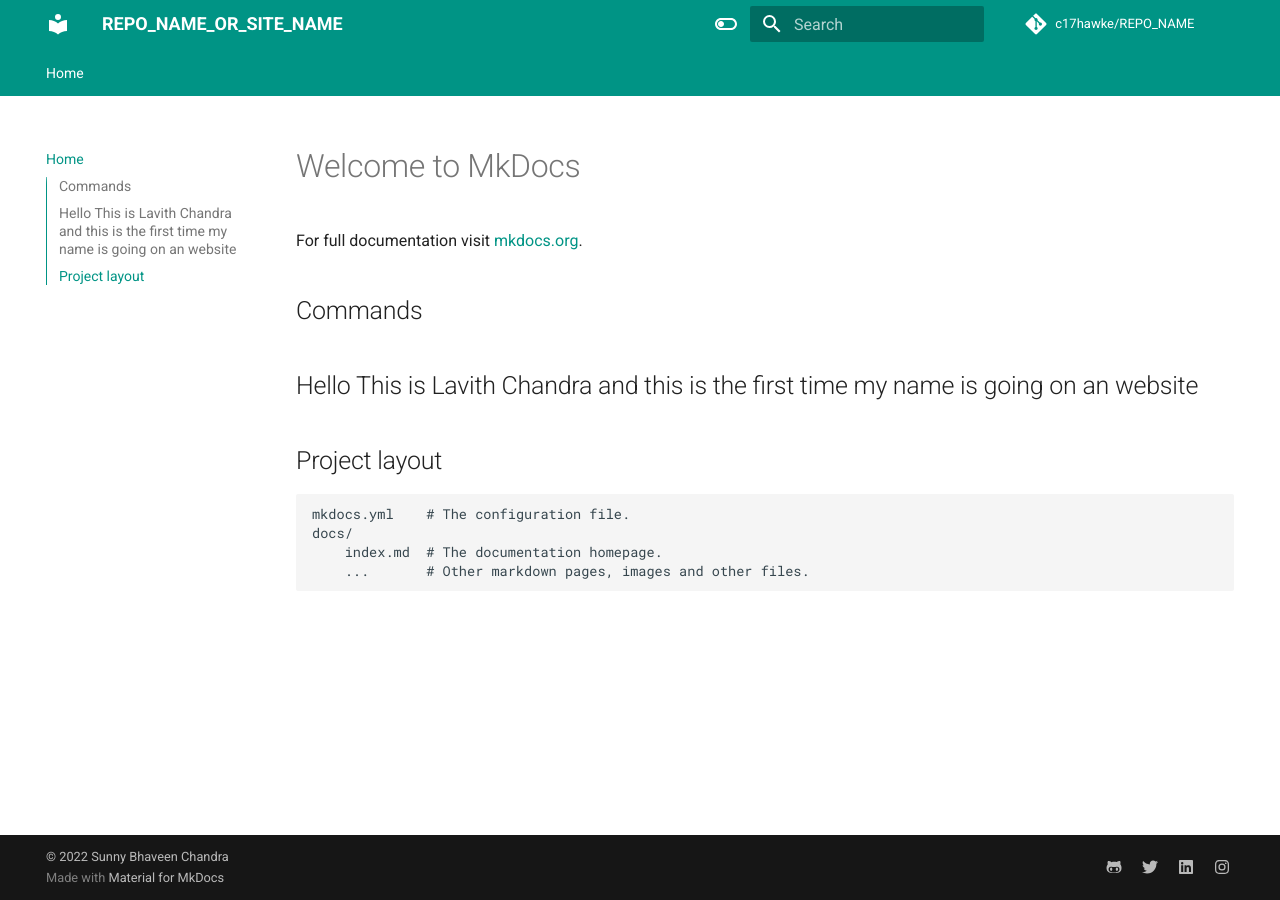
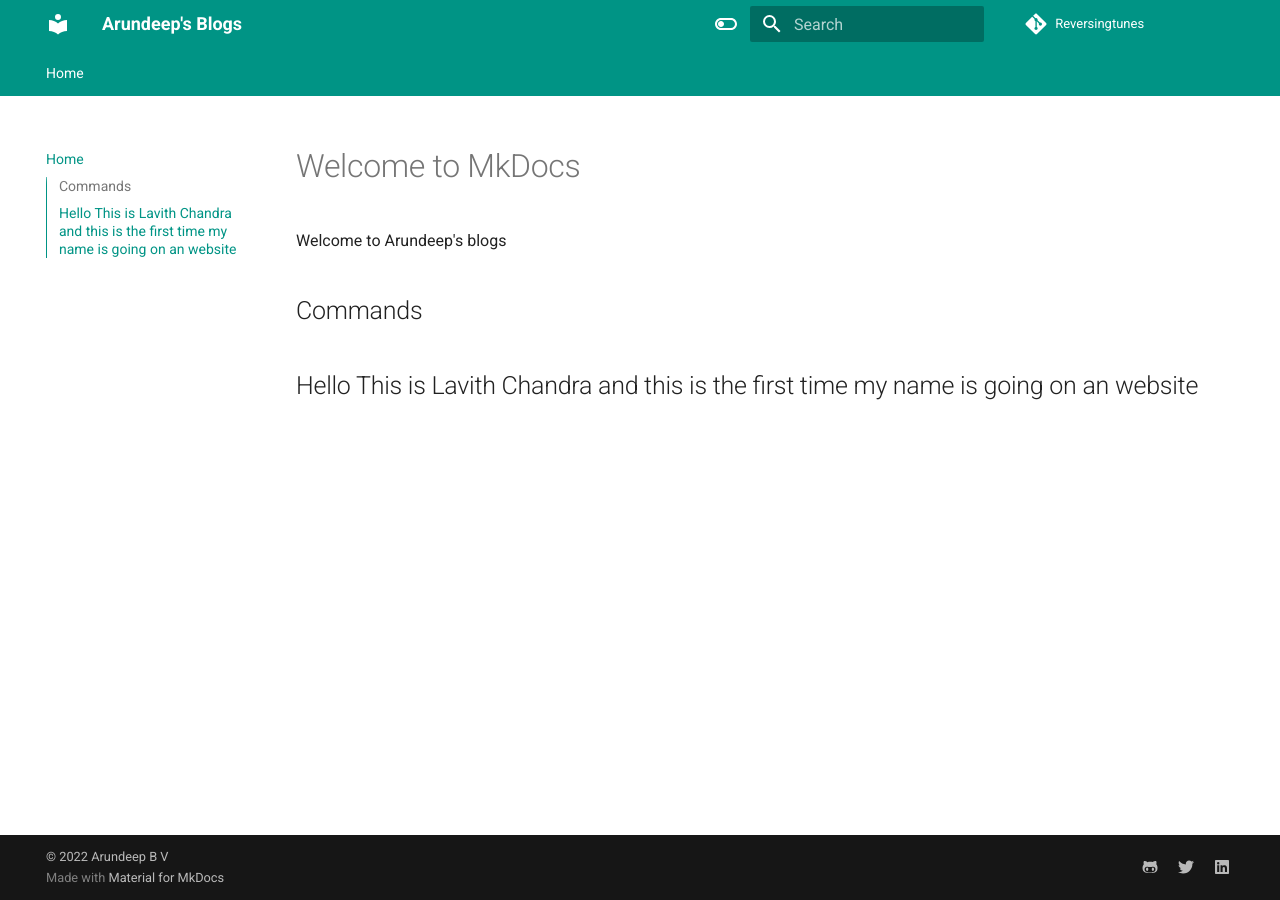
Before and after one commit to reversingtunes/blogs, an MkDocs documentation site: the page built from docs/index.md, in a window 1280 px wide. Built offline with MkDocs 1.6.1 and Material for MkDocs 9.7.7, drawn with Linux system fonts in a browser that asks for light colours; comment, search, counter and statistics services are not loaded.

Commit message:
Changes to index and Mkdocs

```diff
--- a/docs/index.md
+++ b/docs/index.md
@@ -1,15 +1,7 @@
 # Welcome to MkDocs
 
-For full documentation visit [mkdocs.org](https://www.mkdocs.org).
+Welcome to Arundeep's blogs
 
 ## Commands
 
 ## Hello This is Lavith Chandra and this is the first time my name is going on an website
-
-
-## Project layout
-
-    mkdocs.yml    # The configuration file.
-    docs/
-        index.md  # The documentation homepage.
-        ...       # Other markdown pages, images and other files.
--- a/mkdocs.yml
+++ b/mkdocs.yml
@@ -1,16 +1,16 @@
 # Project information
-site_name: REPO_NAME_OR_SITE_NAME
+site_name: Arundeep's Blogs
 # defeine TOC or order of website-
 nav:
   - Home: index.md
 
-site_author: Sunny Bhaveen Chandra
+site_author: Arundeep B V
 site_description: >-
-  DESCRIPTION
+  In this site I have tried to write about my experiences and taughts on software architecture and cloud computing.
 
 # Repository
-repo_name: c17hawke/REPO_NAME
-repo_url: https://github.com/c17hawke/REPO_NAME
+repo_name: Reversingtunes
+repo_url: https://github.com/reversingtunes
 
 # Configuration
 theme:
@@ -41,11 +41,11 @@
     - icon: fontawesome/brands/github-alt
       link: https://github.com/c17hawke
     - icon: fontawesome/brands/twitter
-      link: https://twitter.com/c17hawke
+      link: https://twitter.com/arundeepbv
     - icon: fontawesome/brands/linkedin
-      link: https://linkedin.com/in/c17hawke
-    - icon: fontawesome/brands/instagram
-      link: https://www.instagram.com/c17hawke/
+      link: https://linkedin.com/in/arundeepbv
+#    - icon: fontawesome/brands/instagram
+#      link: https://www.instagram.com/c17hawke/
 
 extra_javascript:
   - javascripts/mathjax.js
@@ -70,4 +70,4 @@
   - search
 
 copyright: |
-  &copy; 2022 <a href="https://github.com/c17hawke"  target="_blank" rel="noopener">Sunny Bhaveen Chandra</a>
+  &copy; 2022 <a href="https://github.com/reversingtunes"  target="_blank" rel="noopener">Arundeep B V</a>
```
